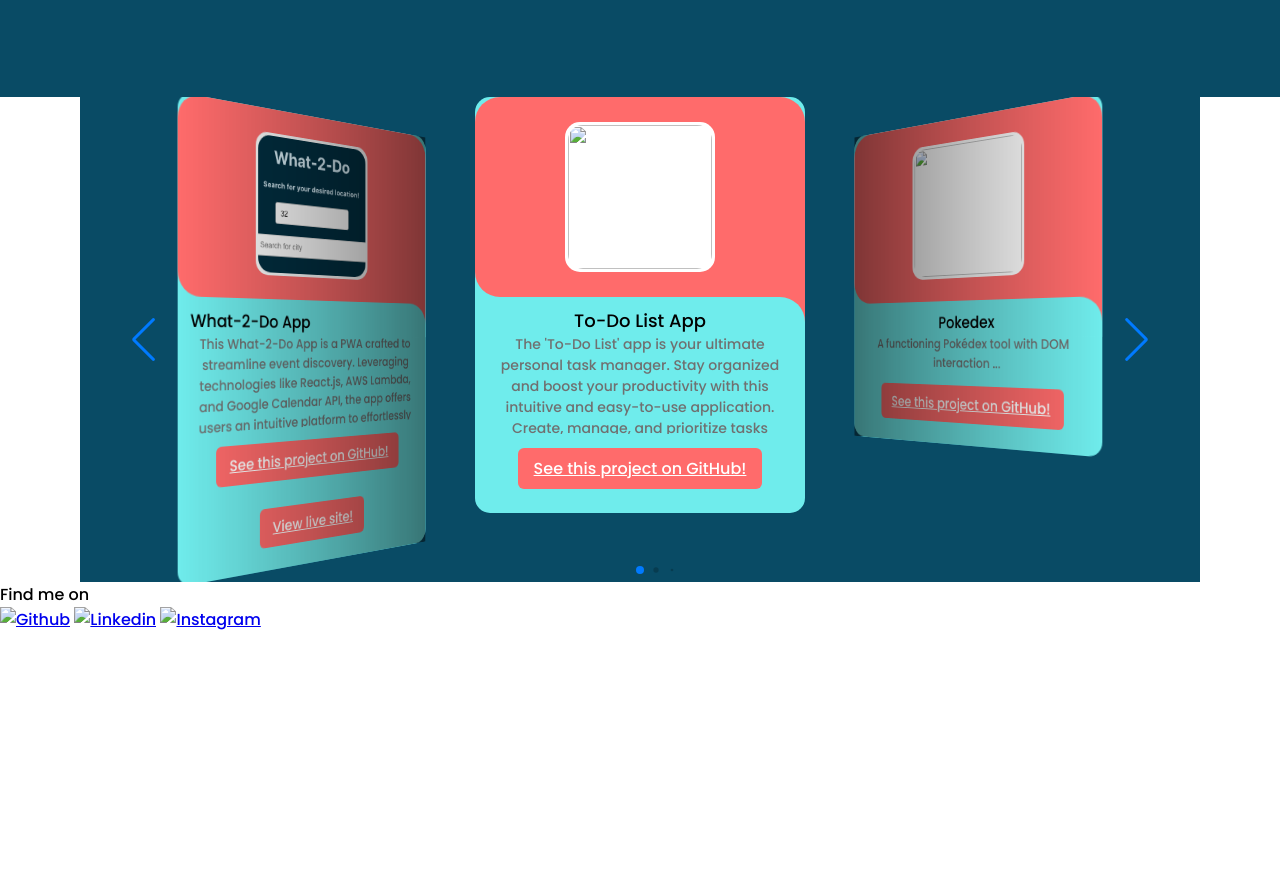
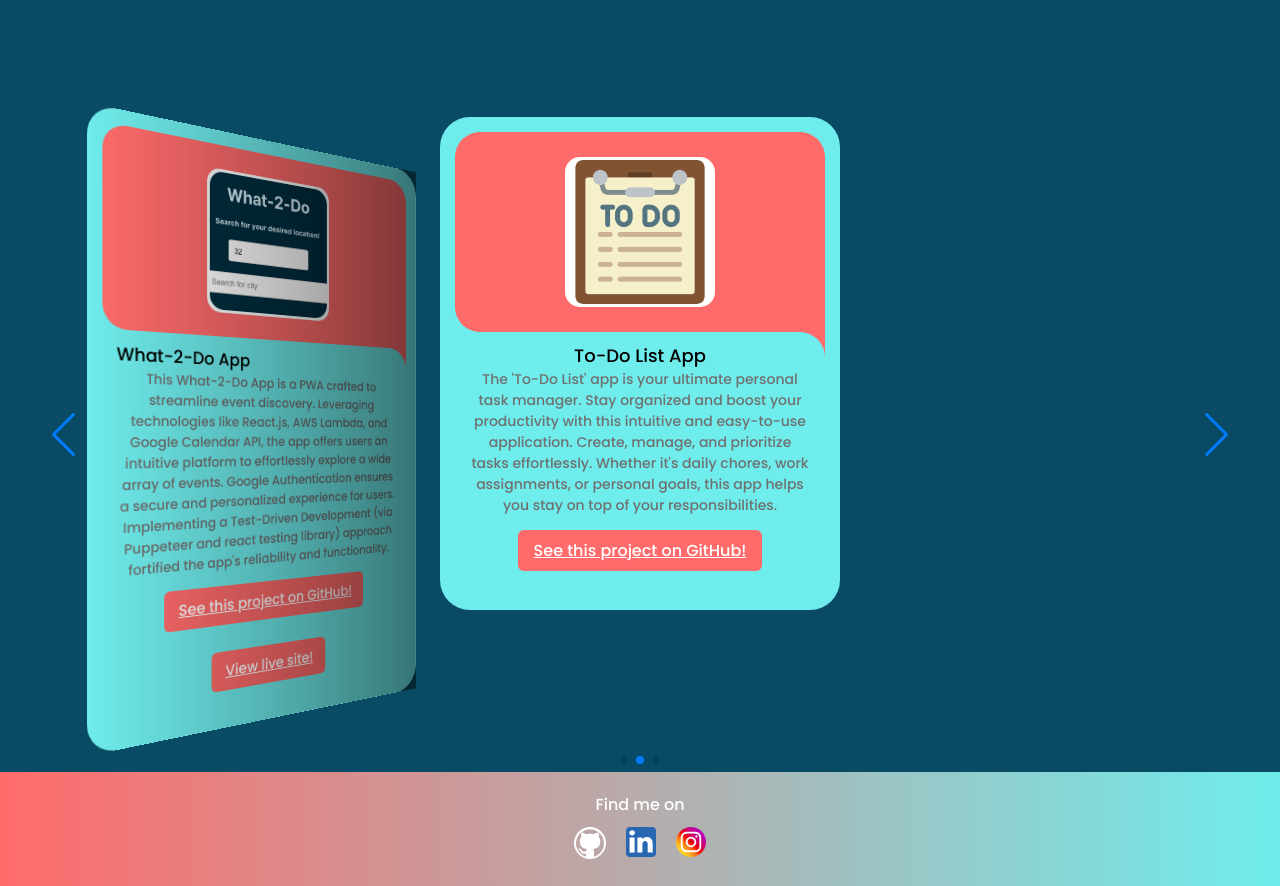
Before and after one commit to JNicholas54/parallax-portfolio, a plain HTML site: page index.html in a window 1280 px wide. Shown: the part 1333-2219 px from the top of the page. Before the commit the page ends 1965 px from the top, so only its background shows below. Drawn offline with nearby package versions, Linux system fonts and the light colour scheme; a web font is replaced by a local one.

Commit message:
added project images, finalized card styling and margins

```diff
--- a/css/style.css
+++ b/css/style.css
@@ -147,20 +147,24 @@ body {
 }
 
 .slide-container {
-  max-width: 1120px;
+  max-width: fit-content;
   width: 100%;
   background-color: #094b65;
   padding: 40px 0;
 }
 .slide-content {
   margin: 0 40px;
+  background-color: #094b65;
+  overflow: hidden;
+  border-radius: 25px;
 }
 
 .card {
-  width: 320px;
-  height: 420px;
-  border-radius: 15px;
+  margin-top: 20px;
+  margin-bottom: 30px;
+  border-radius: 30px;
   background-color: #6fecec;
+  padding: 15px;
 }
 
 .image-content,
@@ -229,20 +233,6 @@ body {
   font-size: 14px;
   color: #707070;
   text-align: center;
-  max-height: 100px;
-  overflow: hidden;
-}
-
-.description p {
-  margin: 0;
-}
-
-.description:after {
-  content: '...'; /* this displays an ellispsis at the end */
-}
-
-.description.collapsed {
-  max-height: none;
 }
 
 .button {
@@ -260,3 +250,87 @@ body {
 .button:hover {
   background: #265df2;
 }
+
+.swiper-navBtn {
+  color: #ff6b6b;
+  transition: color 0.3s ease;
+}
+
+.swiper-navBtn:hover {
+  color: #ff6b6b;
+}
+
+.swiper-navBtn::before,
+.swiper-navBtn::after {
+  font-size: 40px;
+}
+
+.swiper-button-next {
+  right: 0;
+}
+
+.swiper-button-next {
+  left: 0;
+}
+
+.swiper-pagination.bullet {
+  background-color: #ff6b6b;
+  opacity: 1;
+}
+
+.swiper-pagination-bullet-active {
+  background-color: #265df2;
+}
+
+@media screen and (max-width: 768px) {
+  .slide-content {
+    margin: 0 10px;
+  }
+  .swiper-navBtn {
+    display: none;
+  }
+}
+
+.footer {
+  background: linear-gradient(to right, #ff6b6b, #6fecec);
+  padding: 20px 0;
+}
+
+.footer p {
+  color: #fff;
+  font-size: 16px;
+  text-align: center;
+  margin-bottom: 10px;
+}
+
+.social-links {
+  display: flex;
+  justify-content: center;
+}
+
+.social-links a {
+  margin: 0 10px;
+}
+
+.social-links .logo {
+  transition: transform 0.2s, color 0.2s;
+}
+
+.social-links .logo:hover {
+  animation: bounce 0.5s linear;
+}
+
+@keyframes bounce {
+  20% {
+    transform: translateY(-4px);
+  }
+  40% {
+    transform: translateY(0px);
+  }
+  60% {
+    transform: translateY(-2px);
+  }
+  80% {
+    transform: translateY(0px);
+  }
+}
--- a/index.html
+++ b/index.html
@@ -98,7 +98,7 @@
                 <span class="overlay"></span>
 
                 <div class="card-image">
-                  <img src="#" alt="" class="card-img">
+                  <img src="./images/todo-list.png" alt="" class="card-img">
                 </div>
               </div>
 
@@ -117,7 +117,7 @@
                 <span class="overlay"></span>
 
                 <div class="card-image">
-                  <img src="#" alt="" class="card-img">
+                  <img src="./images/pokesex-img.jpeg" alt="" class="card-img">
                 </div>
               </div>
 
@@ -136,7 +136,7 @@
                 <span class="overlay"></span>
 
                 <div class="card-image">
-                  <img src="#" alt="" class="card-img">
+                  <img src="./images/api-img.png" alt="" class="card-img">
                 </div>
               </div>
 
@@ -155,7 +155,7 @@
                 <span class="overlay"></span>
 
                 <div class="card-image">
-                  <img src="#" alt="" class="card-img">
+                  <img src="./images/myflix-img.png" alt="" class="card-img">
                 </div>
               </div>
 
@@ -170,8 +170,8 @@
             </div>
         </div>
 
-        <div class="swiper-button-next"></div>
-        <div class="swiper-button-prev"></div>
+        <div class="swiper-button-next swiper-navBtn"></div>
+        <div class="swiper-button-prev swiper-navBtn"></div>
         <div class="swiper-pagination"></div>
       </div>
     </div>
@@ -180,10 +180,10 @@
     <section></section>
 
     <!-------------------- FOOTER -------------------->
-    <footer class="page-footer">
+    <footer class="footer">
       <!--try to add some flair to this paragraph in the future, maybe use a span-->
       <p>Find me on</p>
-      <div class="social_links">
+      <div class="social-links">
         <a href="https://github.com/JNicholas54" target="_blank"
           ><img class="logo" src="images/white_github_icon.png" alt="Github"
         /></a>
@@ -205,10 +205,9 @@
       var swiper = new Swiper('.slide-content', {
   effect: 'coverflow',
   grabCursor: true,
-  centerSlide: 'true',
+  centeredSlides: true,
+  slidesPerView: 3,
   loop: true,
-  spaceBetween: 25,
-  slidesPerView: 3,
   fade: 'true',
   coverflowEffect: {
     rotate: 50,
@@ -219,8 +218,25 @@
   },
   pagination: {
     el: '.swiper-pagination',
-    clickable: true,
+    clickable: 'true',
     dynamicBullets: true,
+  },
+  navigation: {
+    clickable: 'true',
+    nextE1: ".swiper-button-next",
+    prevE1: ".swiper-button-prev",
+  },
+
+  breakpoints: {
+    0: {
+      slidesPerView: 1,
+    },
+    520: {
+      slidesPerView: 2,
+    },
+    950: {
+      slidesPerView: 3,
+    },
   },
 });
     </script>
```
Also changed, not shown: images/api-img.png (added), images/instagram_icon.svg (added), images/linkedin_icon.svg (added), images/myflix-img.png (added), images/pokesex-img.jpeg (added), images/todo-list.png (added), images/white_github_icon.png (added).
